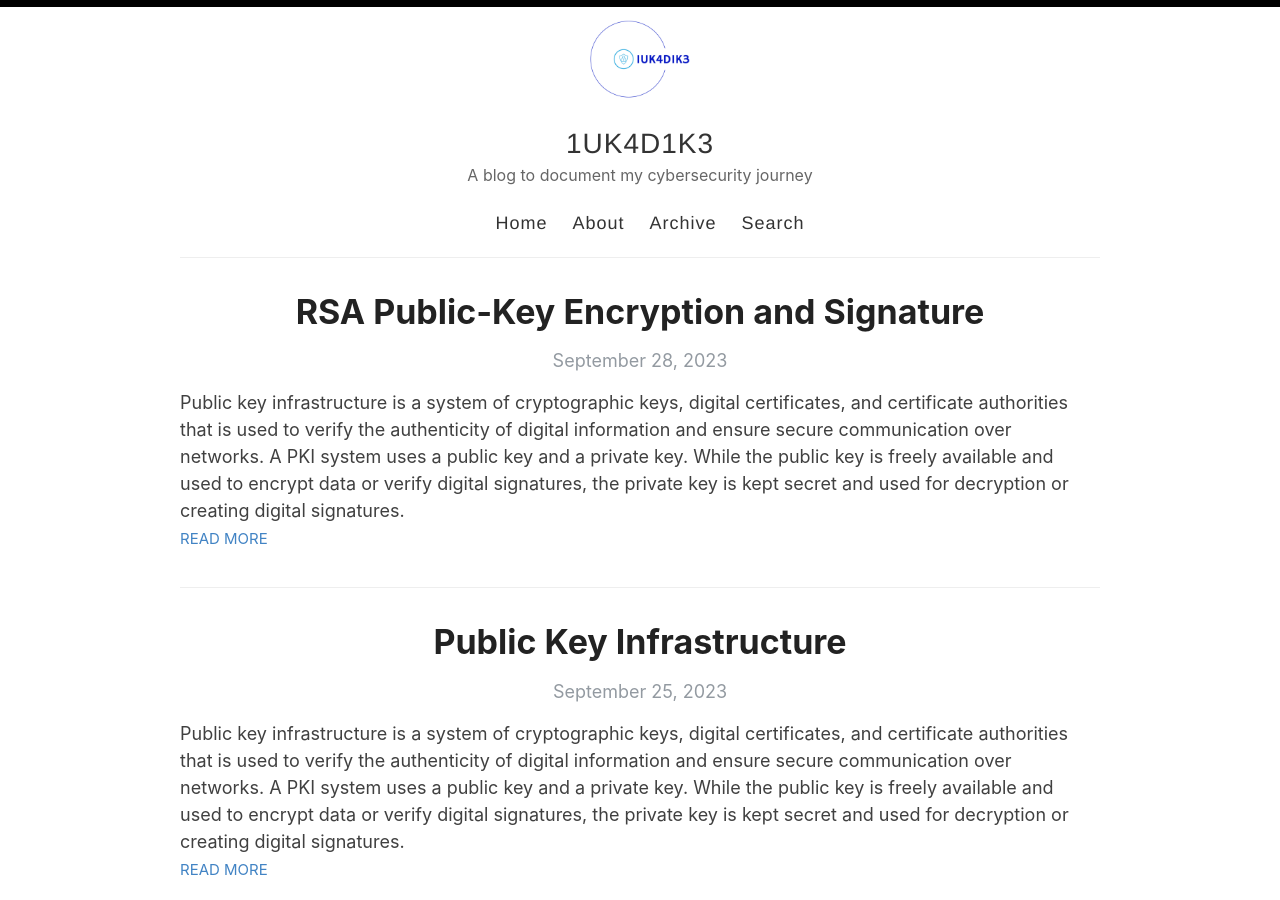
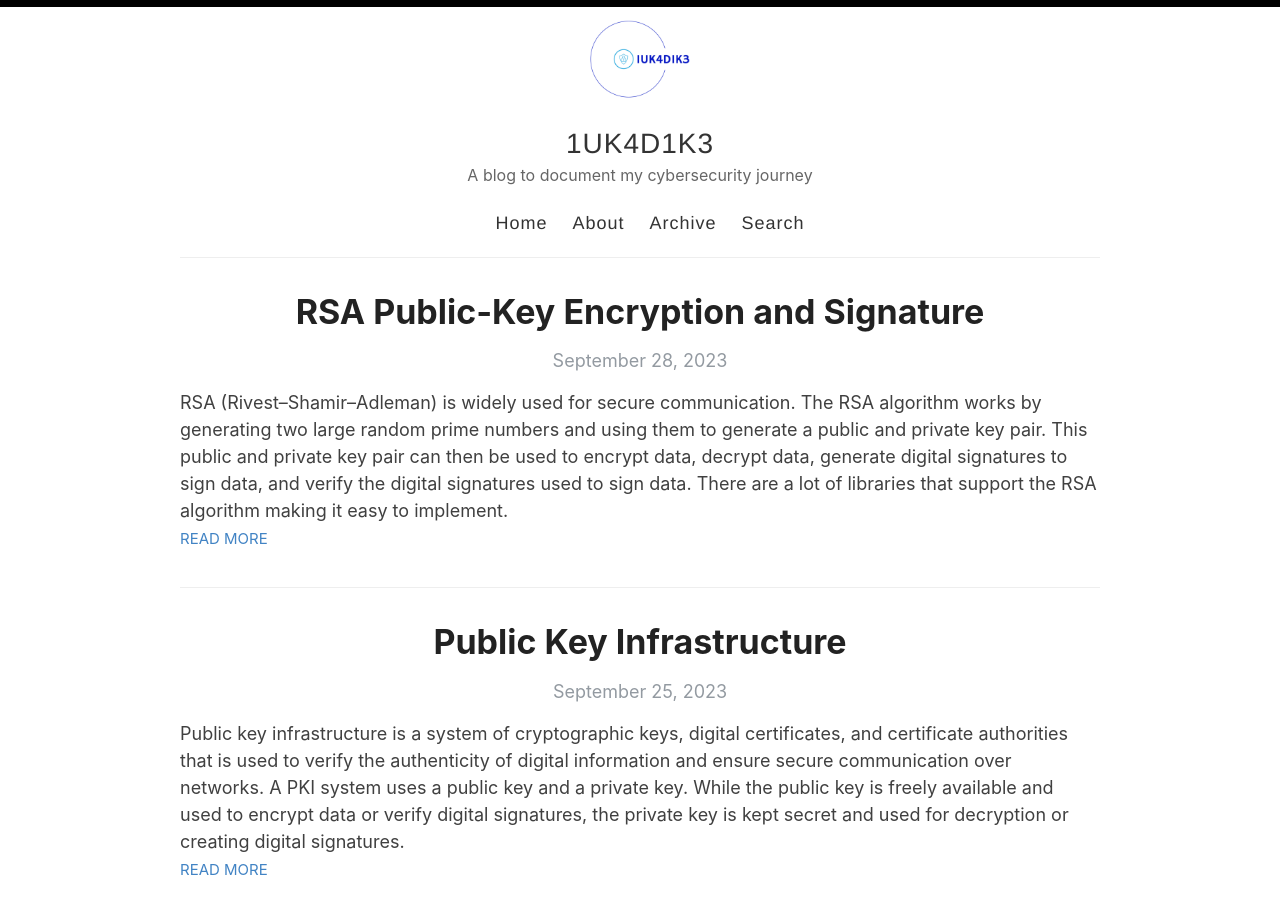
Before and after one commit to iukadike/blog, a Jekyll site: the page built from index.html, in a window 1280 px wide and 900 px high. Built offline with Jekyll 4.4.1, drawn with Linux system fonts in a browser that asks for light colours; the list of posts is cut into pages by our own code; part of the change alters nothing that is shown.

````diff
--- a/_posts/2023-09-28-rsa.md
+++ b/_posts/2023-09-28-rsa.md
@@ -1,15 +1,15 @@
 ---
 layout: post
 title: RSA Public-Key Encryption and Signature
-excerpt: Public key infrastructure is a system of cryptographic keys, digital certificates, and certificate authorities that is used to verify the authenticity of digital information and ensure secure communication over networks. A PKI system uses a public key and a private key. While the public key is freely available and used to encrypt data or verify digital signatures, the private key is kept secret and used for decryption or creating digital signatures.
+excerpt: RSA (Rivest–Shamir–Adleman) is widely used for secure communication. The RSA algorithm works by generating two large random prime numbers and using them to generate a public and private key pair. This public and private key pair can then be used to encrypt data, decrypt data, generate digital signatures to sign data, and verify the digital signatures used to sign data. There are a lot of libraries that support the RSA algorithm making it easy to implement.
 categories: [crypto, rsa]
 ---
 
 ![Encryption]({{ site.baseurl }}/images/featured-images/rsa.jpg)
 
+### Introduction
 
-
-### Diffie-Hellman Key Exchange
+#### Diffie-Hellman Key Exchange
 
 Diffie-Hellman key exchange is a protocol that enables two parties who have no prior knowledge of each other to exchange secret keys over an insecure communication channel through the use of modular exponentiation. It was invented by Whitfield Diffie and Martin Hellman in 1976.
 
@@ -22,8 +22,7 @@ The Diffie-Hellman key works as follows:
 
 The security of the Diffie-Hellman key exchange is based on the difficulty of the discrete logarithm problem, which is the problem of finding the exponent in modular exponentiation. If an attacker intercepts the exchanged public keys or messages, they would need to solve the discrete logarithm problem, which is computationally infeasible for large prime numbers.
 
-
-### The RSA Algorithm
+#### The RSA Algorithm
 
 The RSA (Rivest-Shamir-Adleman) algorithm is named after its creators: Ron Rivest, Adi Shamir, and Leonard Adleman. The RSA algorithm is based on the mathematical properties of prime numbers and involves the use of a public key for encryption and a private key for decryption.
 
@@ -59,7 +58,7 @@ In this post, I aim to document my findings and observations while performing a
 ### Deriving the Private Key
 
 This section of the lab involves deriving a private key from the following:
-- a public exponent (e): 0D88C3
+- a public exponent (e):    0D88C3
 - a large prime number (p): F7E75FDC469067FFDC4E847C51F452DF
 - a large prime number (q): E85CED54AF57E53E092113E62F436F4F
 
@@ -151,14 +150,16 @@ gcc rsa_privkey.c -lcrypto -o rsa_privkey
 
 After running the program, I got the private key as "3587A24598E5F2A21DB007D89D18CC50ABA5075BA19A33890FE7C28A9B496AEB".
 
+![task-1](https://github.com/iukadike/blog/assets/58455326/7b2f54ae-03ba-4571-9c02-90feecb5d7d1)
+
 
 <br>
 
 ### Encrypting a Message
 
 This section of the lab involves encrypting a message using the receiver's public key. The public key will be calculated from the following:
-- a public exponent (e): 010001
-- a modulus (n): DCBFFE3E51F62E09CE7032E2677A78946A849DC4CDDE3A4D0CB81629242FB1A5
+- __a public exponent (e)__: 010001
+- __a modulus (n)__:         DCBFFE3E51F62E09CE7032E2677A78946A849DC4CDDE3A4D0CB81629242FB1A5
 
 <details>
 <summary><b>Note</b></summary>
@@ -175,8 +176,10 @@ The secret message to encode is: "This is a super secret message!"
 The secret message can be converted to a hex string using the below Python code:
 
 ```bash
-$ python3 -c 'print(bytes.hex("This is a super secret message!".encode("ascii")))'
+python3 -c 'print(bytes.hex("This is a super secret message!".encode("ascii")))'
 ```
+
+![task-2-a](https://github.com/iukadike/blog/assets/58455326/70e9a330-c3de-4e3e-a889-96894dc3c310)
 
 "This is a super secret message!" = 54686973206973206120737570657220736563726574206d65737361676521. It is converted to a big number and  used to encrypt the message.
 
@@ -240,19 +243,20 @@ Original Message  =  54686973206973206120737570657220736563726574206D65737361676
 Decrypted Message =  54686973206973206120737570657220736563726574206D65737361676521
 ```
 
+![task-2-b](https://github.com/iukadike/blog/assets/58455326/7bfdb55a-935b-421d-98f7-d282799b351d)
+
 
 <br>
 
 ### Decrypting a Message
 
 This section of the lab involves decrypting a secret message. The public/private keys used in this task are the same as the ones used in the encryption lab.
-using the receiver's public key.
 
 The values I would use in our program include:
-- the public exponent (e): 010001
-- the modulus (n): DCBFFE3E51F62E09CE7032E2677A78946A849DC4CDDE3A4D0CB81629242FB1A5
-- the encrypted message (C): 8C0F971DF2F3672B28811407E2DABBE1DA0FEBBBDFC7DCB67396567EA1E2493F
-- the private key (d): 74D806F9F3A62BAE331FFE3F0A68AFE35B3D2E4794148AACBC26AA381CD7D30D
+- __the public exponent (e)__:   010001
+- __the modulus (n)__:           DCBFFE3E51F62E09CE7032E2677A78946A849DC4CDDE3A4D0CB81629242FB1A5
+- __the encrypted message (C)__: 8C0F971DF2F3672B28811407E2DABBE1DA0FEBBBDFC7DCB67396567EA1E2493F
+- __the private key (d)__:       74D806F9F3A62BAE331FFE3F0A68AFE35B3D2E4794148AACBC26AA381CD7D30D
 
 I decrypt the message by writing a Clang program to do that.
 
@@ -306,6 +310,8 @@ After running the program, I got the following result:
 Decrypted Message =  50617373776F72642069732064656573
 ```
 
+![task-3-a](https://github.com/iukadike/blog/assets/58455326/e6dda3e1-d93d-447a-8ff0-a630618a6053)
+
 I still need to convert the hex output to its readable string equivalent. I do this using the below python code:
 
 ```bash
@@ -313,6 +319,8 @@ python3 -c 'print(bytes.fromhex("50617373776F72642069732064656573").decode("asci
 ```
 
 Running the above code converts the hex string into "Password is dees"
+
+![task-3-b](https://github.com/iukadike/blog/assets/58455326/a4faf117-7598-423e-bf74-cce79c68a405)
 
 
 <br>
@@ -324,25 +332,29 @@ This section of the lab involves signing a message using the private key of the
 I would directly sign the message, instead of signing its hash value.
 
 The values I would use in our program include:
-- the public exponent (e): 010001
-- the modulus (n): DCBFFE3E51F62E09CE7032E2677A78946A849DC4CDDE3A4D0CB81629242FB1A5
-- the private key (d): 74D806F9F3A62BAE331FFE3F0A68AFE35B3D2E4794148AACBC26AA381CD7D30D
+- __the public exponent (e)__: 010001
+- __the modulus (n)__:         DCBFFE3E51F62E09CE7032E2677A78946A849DC4CDDE3A4D0CB81629242FB1A5
+- __the private key (d)__:     74D806F9F3A62BAE331FFE3F0A68AFE35B3D2E4794148AACBC26AA381CD7D30D
 
 The message to sign is: "I owe you $2000." The message can be converted to a hex string using the below Python code:
 
 ```bash
-$ python3 -c 'print(bytes.hex("I owe you $2000.".encode("ascii")))'
+python3 -c 'print(bytes.hex("I owe you $2000.".encode("ascii")))'
 ```
 
-"I owe you $2000." = 49206f776520796f752024323030302e.
+![task-4-a](https://github.com/iukadike/blog/assets/58455326/cde54d90-fbfe-4959-9a16-5c5af07797a7)
+
+"I owe you $2000." = 49206f776520796f752024323030302e
 
 An alternate message that is a slight variation of the original message will also be signed: "I owe you $3000." The alternate message can be converted to a hex string using the below Python code:
 
 ```bash
-$ python3 -c 'print(bytes.hex("I oI you $3000.".encode("ascii")))'
+python3 -c 'print(bytes.hex("I oI you $3000.".encode("ascii")))'
 ```
 
-"I owe you $3000." = 49206f776520796f752024333030302e.
+![task-4-b](https://github.com/iukadike/blog/assets/58455326/647617ca-60db-426c-8cd6-e68ca793afec)
+
+"I owe you $3000." = 49206f776520796f752024333030302e
 
 The below Clang program signs both messages:
 
@@ -399,6 +411,8 @@ Digital signature for "I owe you $2000." =  55A4E7F17F04CCFE2766E1EB32ADDBA890BB
 Digital signature for "I owe you $3000." =  BCC20FB7568E5D48E434C387C06A6025E90D29D848AF9C3EBAC0135D99305822
 ```
 
+![task-4-c](https://github.com/iukadike/blog/assets/58455326/17b41075-c2e2-4f30-b4c4-014b632f0520)
+
 The following can be observed:
 - The variation in the original message and the alternative message seems rather insignificant from the output of their hex code.
 - However, when both messages are signed, there is a significant variation in the digital signature of both messages.
@@ -414,19 +428,20 @@ This section of the lab involves verifying the signature of a message using the
 Bob receives a message M = "Launch a missile." from Alice, with her signature S. I need to verify whether the signature is indeed Alice's or not.
 
 The following values are used:
-- the public exponent (e): 010001
-- the modulus (n): AE1CD4DC432798D933779FBD46C6E1247F0CF1233595113AA51B450F18116115
-- the digital signature (S): 643D6F34902D9C7EC90CB0B2BCA36C47FA37165C0005CAB026C0542CBDB6802F
-- the message (M) = "Launch a missile."
+- __the public exponent (e)__:   010001
+- __the modulus (n)__:           AE1CD4DC432798D933779FBD46C6E1247F0CF1233595113AA51B450F18116115
+- __the digital signature (S)__: 643D6F34902D9C7EC90CB0B2BCA36C47FA37165C0005CAB026C0542CBDB6802F
+- __the message (M)__:           "Launch a missile."
 
 The message with a digital signature to verify is: "Launch a missile." The message can be converted to a hex string using the below Python code:
 
 ```bash
-$ python3 -c 'print(bytes.hex("I oI you $2000.".encode("ascii")))'
+python3 -c 'print(bytes.hex("Launch a missile.".encode("ascii")))'
 ```
 
-"I owe you $2000." = 49206f776520796f752024323030302e.
+"Launch a missile." = 4c61756e63682061206d697373696c652e
 
+![task-5-a](https://github.com/iukadike/blog/assets/58455326/89acfa51-6a5a-4481-a004-e7a88509e58f)
 
 I can verify the digital signature received with the message to find out if it was indeed Alice who sent the message using the below clang code:
 
@@ -495,6 +510,8 @@ Received Message =  4C61756E63682061206D697373696C652E
 The message is from Alice!
 ```
 
+![task-5-b](https://github.com/iukadike/blog/assets/58455326/1a1fd5e9-a8a9-4de9-b30d-f96ab903a4fd)
+
 I can be sure that the message actually came from Alice. Suppose that Alice's signature above is corrupted, such that the last byte of the signature changes from 2F
 to 3F (there is only one bit of change), I can check to see if the verification will pass.
 
@@ -509,6 +526,8 @@ Received Message =  4C61756E63682061206D697373696C652E
 The message is not from Alice!
 ```
 
+![task-5-c](https://github.com/iukadike/blog/assets/58455326/5f8b9175-99d3-4859-859d-faf7b2bc7881)
+
 
 <br>
 
@@ -521,7 +540,7 @@ This section of the lab involves manually verifying the signature on an X.509 ce
 I have downloaded a certificate from `www.netflix.com` with the following command:
 
 ```bash
-$ openssl s_client -connect www.netflix.com:443 -showcerts </dev/null
+openssl s_client -connect www.netflix.com:443 -showcerts </dev/null
 ```
 
 The result of the command contains two certificates, `www.netflix.com` certificate and an intermediate CA's certificate (the issuer).
@@ -612,7 +631,11 @@ subject=C = US, ST = California, L = Los Gatos, O = "Netflix, Inc.", CN = www.ne
 issuer=C = US, O = DigiCert Inc, CN = DigiCert TLS RSA SHA256 2020 CA1
 ```
 
-I Int on to copy the certificates and save them in files named c0.pem and c1.pem respectively.
+![task-6-a](https://github.com/iukadike/blog/assets/58455326/ea42955c-6018-44ff-8a7c-5dda502f758b)
+
+![task-6-b](https://github.com/iukadike/blog/assets/58455326/afb29d53-08d7-4b77-a709-508f6ce4a672)
+
+I went on to copy the certificates and save them in files named c0.pem and c1.pem respectively.
 
 ####  Extract the public key (e, n) from the issuer’s certificate.
 
@@ -622,7 +645,7 @@ I can extract the value of n using the "-modulus" option when viewing an X.509 c
 openssl x509 -in c1.pem -noout -modulus
 ```
 
-**image**
+![task-6-c](https://github.com/iukadike/blog/assets/58455326/80711d72-255d-4434-bea7-bf7f09a12832)
 
 There is no specific command to extract e, but I can print out all the fields and can easily find the value of e.
 
@@ -630,7 +653,7 @@ There is no specific command to extract e, but I can print out all the fields an
 openssl x509 -in c1.pem -text -noout | grep -i exponent
 ```
 
-**image**
+![task-6-d](https://github.com/iukadike/blog/assets/58455326/c1e29e7b-c0ab-41e0-a0bd-2c2fd831a924)
 
 #### Extract the signature from the server’s certificate.
 
@@ -638,9 +661,9 @@ There is no specific command to extract e, but I can print out all the fields, e
 
 ```bash
 openssl x509 -in c0.pem -text -noout
-...
+```
 
-**image**
+![task-6-e](https://github.com/iukadike/blog/assets/58455326/2f57c1ea-cbc7-4a9f-9740-dffd71483131)
 
 I need to remove the spaces and colons from the data to get a hex string that I can use in our program. I do this by using the "tr" utility to remove colons and spaces from the signature file and writing its contents to a file called signature.
 
@@ -650,7 +673,7 @@ cat temp | tr -d '[:space:]:' > signature
 
 Below is the result of `cat signature` after the above operation:
 
-**image**
+![task-6-f](https://github.com/iukadike/blog/assets/58455326/96c3eb42-2ccc-4a06-9269-1ae99c733bf3)
 
 #### Extract the body of the server’s certificate.
 
@@ -668,7 +691,7 @@ Now that I have the body of the certificate, I calculate its hash using the foll
 sha256sum c0_body.bin
 ```
 
-**image**
+![task-6-g](https://github.com/iukadike/blog/assets/58455326/6eb0cf82-773a-42c0-bbd8-542a69aed471)
 
 #### Verify the signature.
 
@@ -732,7 +755,7 @@ gcc cert_vrfy.c -lcrypto -o cert_vrfy
 
 After running the program, I got the following result:
 
-**image**
+![task-6-h](https://github.com/iukadike/blog/assets/58455326/805abf8d-7c3d-49e3-bf91-8e6816f5227b)
 
 The message when hashed with sha256 has a fixed size of 64 characters. So to check if the certificate is valid, I will write a Python program that will compare the sha256 hash of the server's certificate body against the last 64 characters of the computed message.
 
@@ -766,7 +789,7 @@ else:
 
 After running the program, I obtain the below result:
 
-**image**
+![task-6-i](https://github.com/iukadike/blog/assets/58455326/ae4a1488-9d83-4d2e-980f-5bbd2df86861)
 
 
 <br>
````
